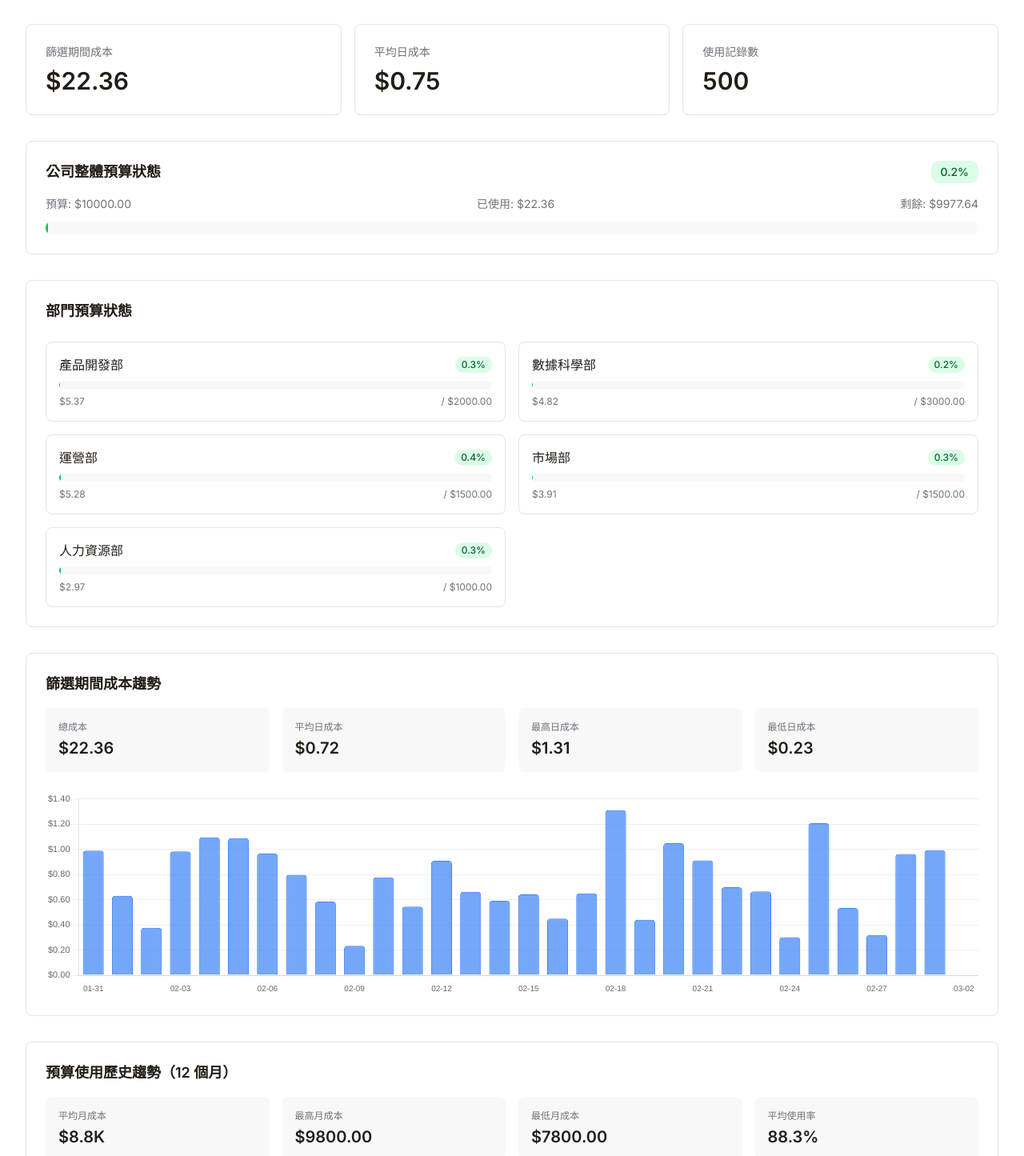
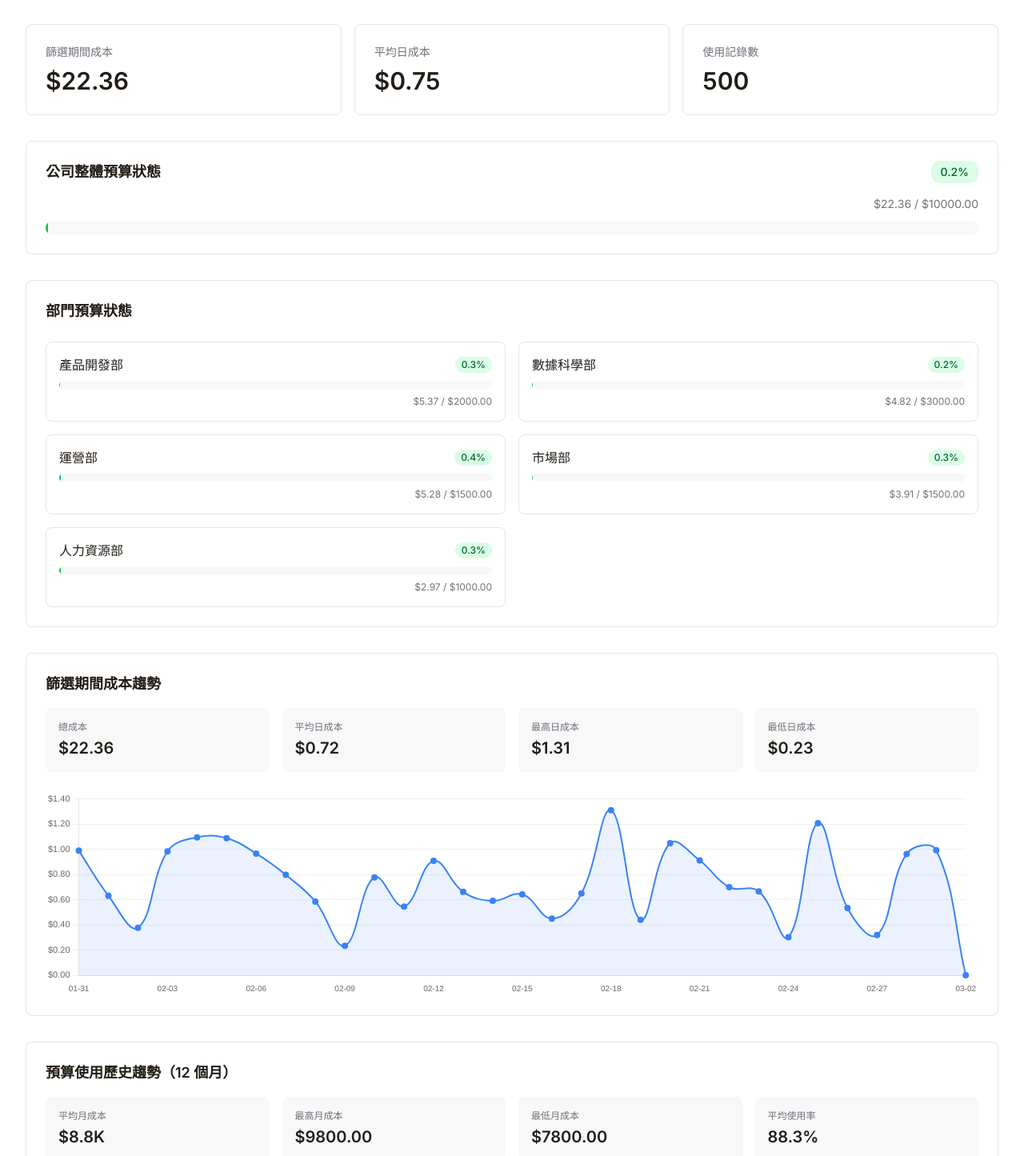
Before and after one commit to joycechiang66/token_dashboard, a Vue app: page /cost-analysis in a window 1280 px wide. Shown: the part 331-1776 px from the top of the page at 80% size. Built offline with nearby package versions, Linux system fonts and the light colour scheme.

Commit message:
feat(ui): update cost analysis charts and budget display

```diff
--- a/src/pages/CostAnalysis.vue
+++ b/src/pages/CostAnalysis.vue
@@ -107,12 +107,8 @@
             {{ (companyUsageRate * 100).toFixed(1) }}%
           </span>
         </div>
-        <div class="flex items-center justify-between text-sm text-muted-foreground mb-3">
-          <span>預算: {{ formatCost(companyBudget) }}</span>
-          <span>已使用: {{ formatCost(companyCost) }}</span>
-          <span :class="companyBudget - companyCost < 0 ? 'text-red-500' : ''">
-            {{ companyBudget - companyCost >= 0 ? '剩餘: ' : '超支: ' }}{{ formatCost(Math.abs(companyBudget - companyCost)) }}
-          </span>
+        <div class="flex justify-end text-sm text-muted-foreground mb-3">
+          <span>{{ formatCost(companyCost) }} / {{ formatCost(companyBudget) }}</span>
         </div>
         <div class="w-full bg-secondary rounded-full h-4 overflow-hidden">
           <div
@@ -155,9 +151,8 @@
                 ]"
               />
             </div>
-            <div class="flex justify-between text-xs text-muted-foreground">
-              <span>{{ formatCost(departmentStats[dept.id]?.cost || 0) }}</span>
-              <span>/ {{ formatCost(budgetStore.getDepartmentBudget(dept.id)) }}</span>
+            <div class="flex justify-end text-xs text-muted-foreground">
+              <span>{{ formatCost(departmentStats[dept.id]?.cost || 0) }} / {{ formatCost(budgetStore.getDepartmentBudget(dept.id)) }}</span>
             </div>
           </div>
         </div>
@@ -187,7 +182,7 @@
         </div>
         <!-- Chart.js Line/Bar chart -->
         <div class="h-64">
-          <Bar
+          <Line
             v-if="trendChartData"
             :data="trendChartData"
             :options="trendChartOptions"
@@ -531,11 +526,14 @@ const trendChartData = computed(() => {
       {
         label: '日成本 (USD)',
         data: data.map((d) => d.cost),
-        backgroundColor: 'rgba(59, 130, 246, 0.7)',
+        backgroundColor: 'rgba(59, 130, 246, 0.1)',
         borderColor: 'rgba(59, 130, 246, 1)',
-        borderWidth: 1,
-        borderRadius: 4,
-        hoverBackgroundColor: 'rgba(59, 130, 246, 0.9)',
+        borderWidth: 2,
+        tension: 0.4,
+        fill: true,
+        pointBackgroundColor: 'rgba(59, 130, 246, 1)',
+        pointRadius: 3,
+        pointHoverRadius: 5,
       },
     ],
   }
```
